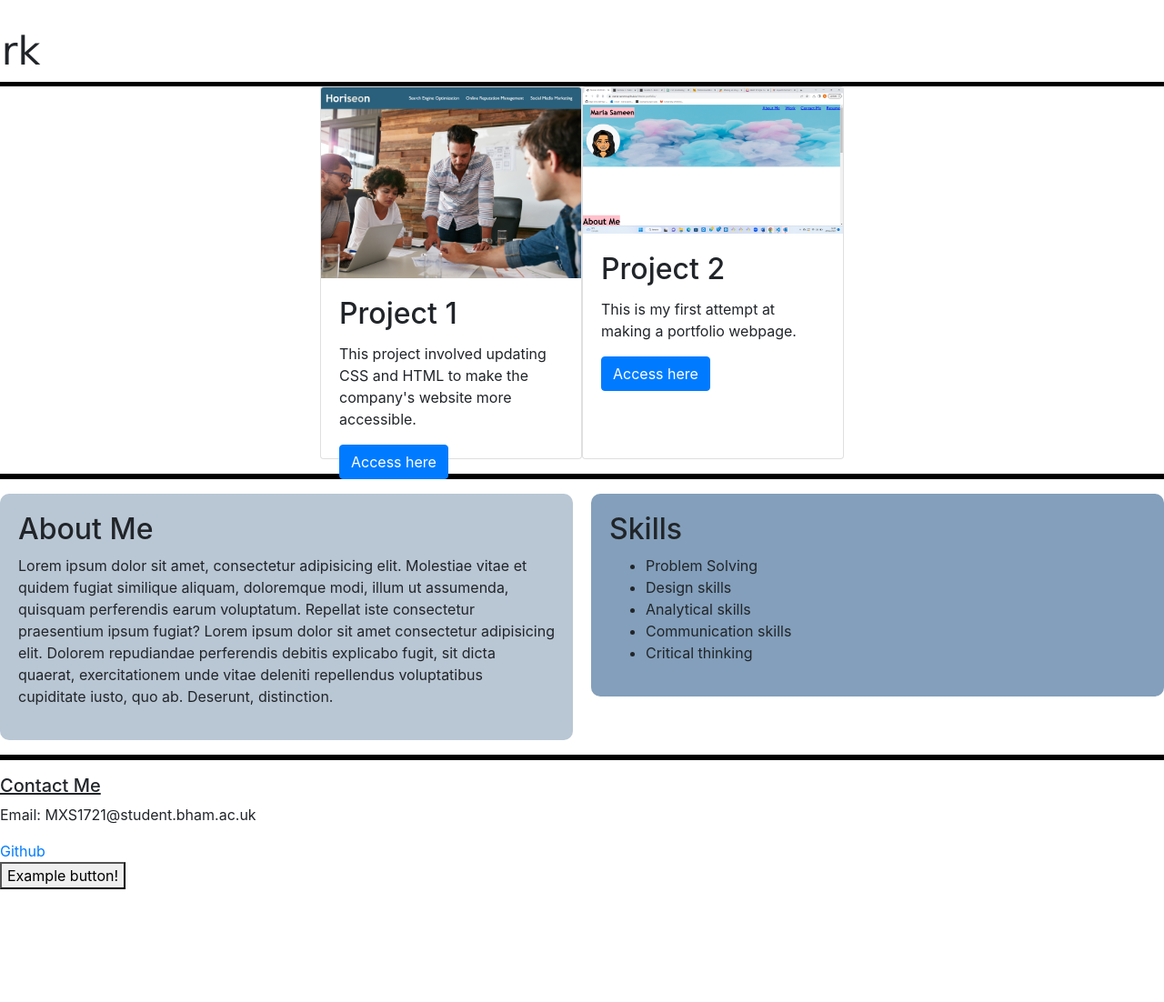
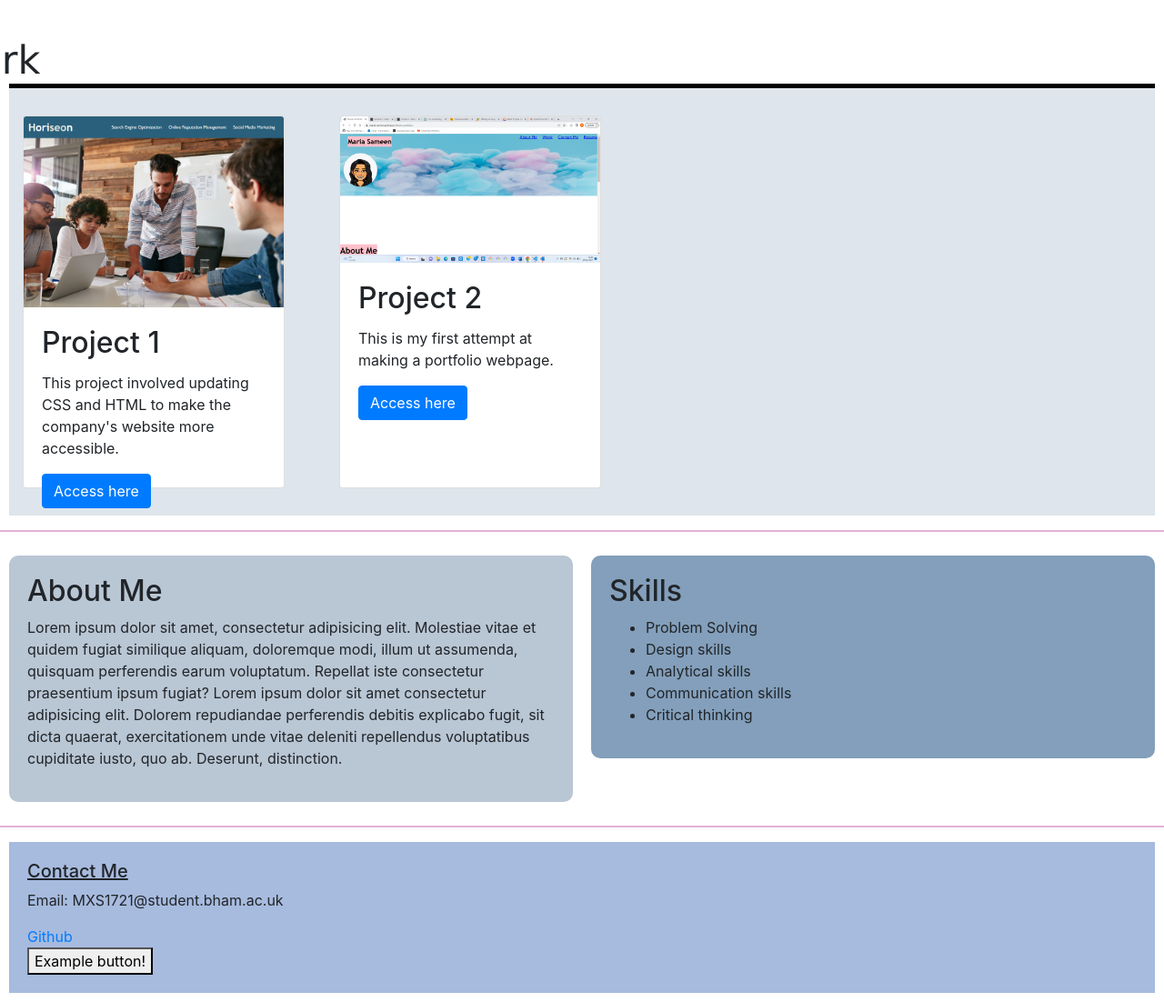
Before and after one commit to maria-sameen/Maria-Bootstrap-Portfolio, a plain HTML site: page index.html in a window 1280 px wide. Shown: the part 280-1382 px from the top of the page at 91% size. Before the commit the page ends 1258 px from the top, so only its background shows below. Drawn offline with nearby package versions, Linux system fonts and the light colour scheme.

Commit message:
Adding code to css file

```diff
--- a/Assets/CSS/style.css
+++ b/Assets/CSS/style.css
@@ -44,6 +44,7 @@
     align-items: center;
     position:relative;
     left: -650px;
+    top:10px;
     font-size: 43px;
     font-family:'Lucida Sans', 'Lucida Sans Regular', 'Lucida Grande', 'Lucida Sans Unicode', Geneva, Verdana, sans-serif;
 
@@ -52,16 +53,20 @@
 .card-container{
   display: grid;
   grid-template-columns: repeat(auto-fit, minmax(18rem, 1fr));
-  justify-items: center;
   border-top: 5px solid black;
+  margin:10px;
+  padding:30px;
+  background-color: rgb(222, 229, 236);
 
 }
-
 
 .card{
     position:relative;
     width: 18rem;
-    height: 410px ;
+    height: 410px;
+    margin-right:60px;
+
+
 
 }
 
@@ -74,6 +79,7 @@
     display: grid;
     grid-template-columns: 1fr 1fr;
     gap: 20px;
+    margin:10px;
   }
 
   .container-2 {
@@ -91,7 +97,8 @@
   }
 
  hr{
-    border:solid 3px black
+    border:solid 0.5px rgb(226, 176, 215)
+
  }
 
 #contact-me{
@@ -99,3 +106,27 @@
     padding:0px;
     background-color: rgb(236, 206, 230);
 }
+
+
+.link  a:hover{
+    color: rgb(244, 193, 231);
+
+}
+
+.contact-container{
+    background-color: rgb(167, 187, 223);
+    margin:10px;
+    padding:20px;
+
+}
+
+.button:hover {
+    box-shadow: 8px 4px 3px rgb(226, 176, 215);
+    display:inline-block;
+
+
+
+
+
+
+}
```
